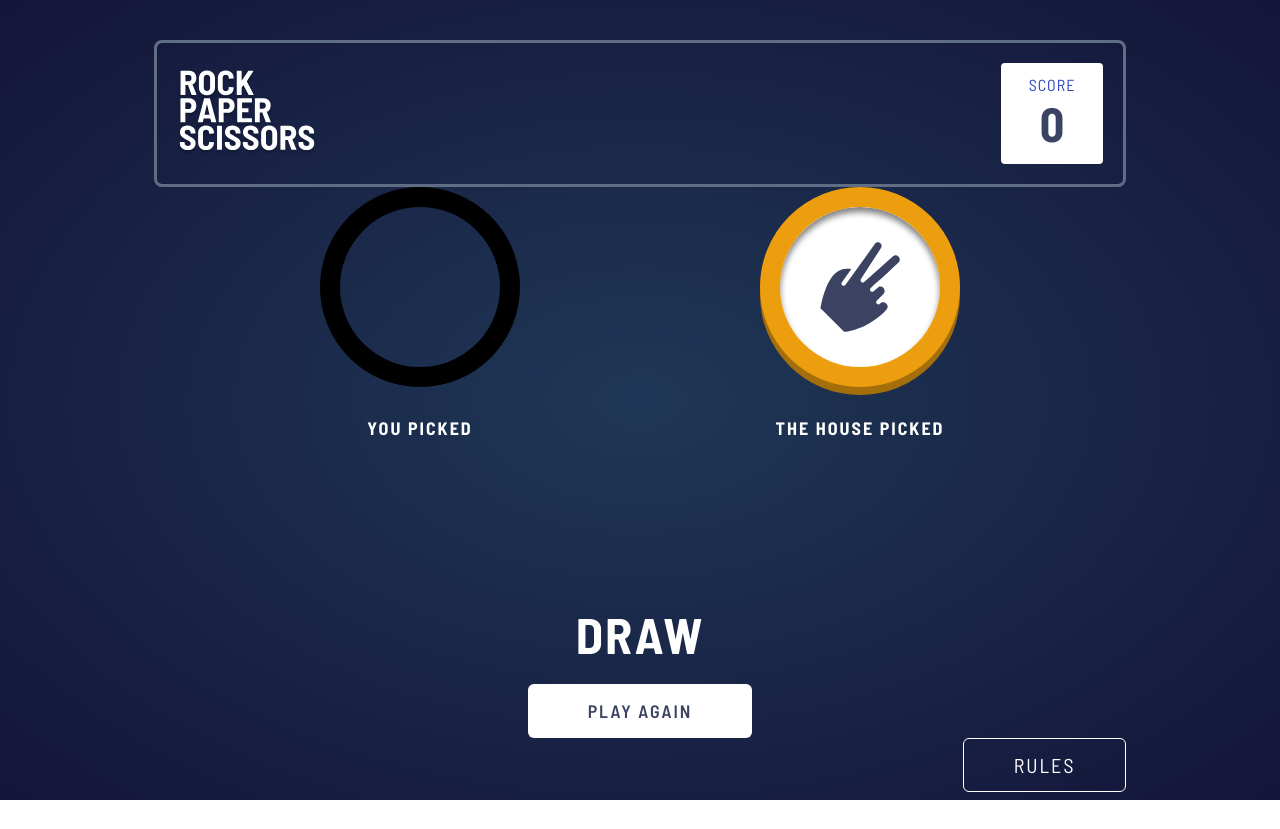
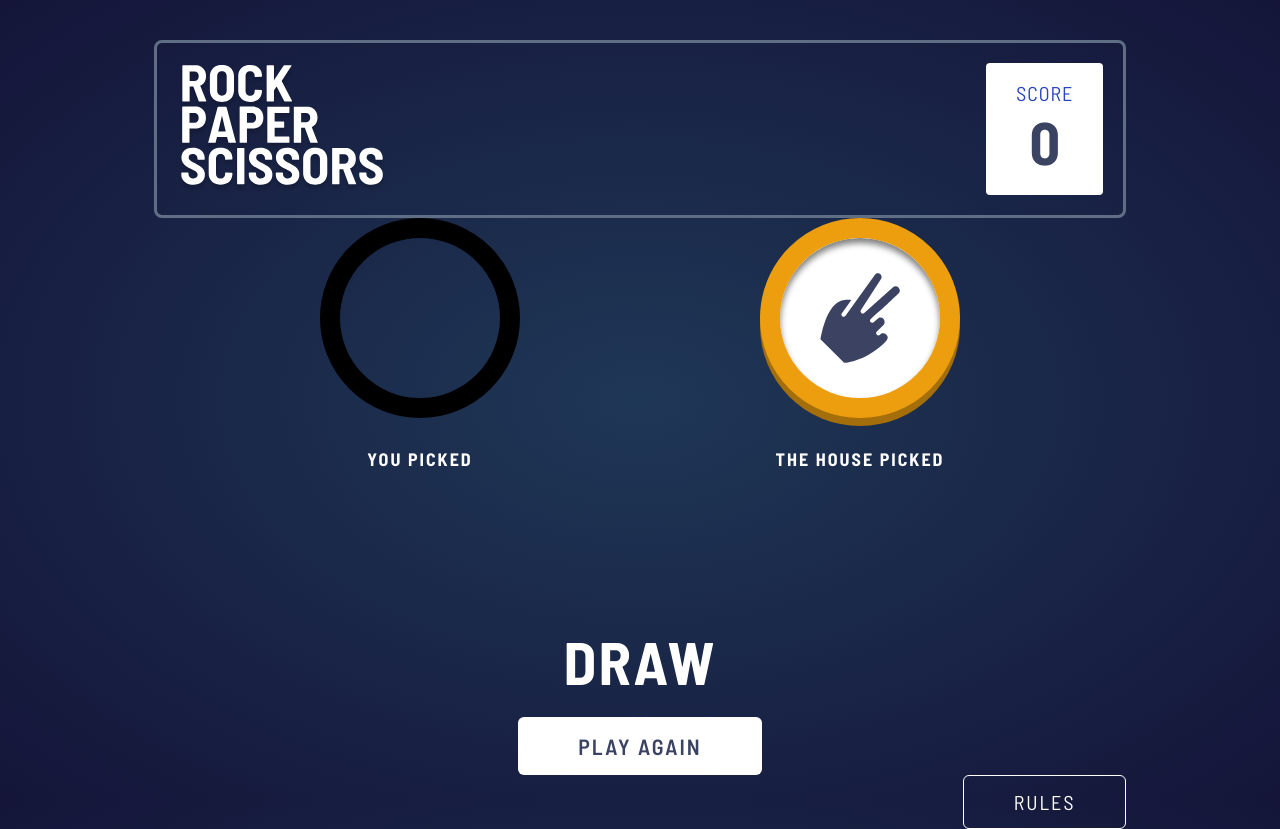
Before and after one commit to codyburley/rock-paper-scissors, a React (Create React App) app: page /result in a window 1280 px wide. Before the commit the page ends 800 px from the top, so only its background shows below. Built offline with nearby package versions, Linux system fonts and the light colour scheme.

Commit message:
fixed styles

```diff
--- a/src/App.js
+++ b/src/App.js
@@ -8,13 +8,10 @@ import useModal from './utility/useModal';
 import Modal from './components/Modal/Modal';
 import RulesButton from './components/RulesButton/RulesButton';
 
-
-function App() {
+const App = () => {
   const [score, setScore] = useState(0);
   const [playerChoice, setPlayerChoice] = useState('');
   const { isShowing, toggle } = useModal();
-
-  console.log(score)
 
   return (
     <div className="App">
--- a/src/components/Header/Header.scss
+++ b/src/components/Header/Header.scss
@@ -16,11 +16,19 @@
     padding: 2rem;
   }
 
+  @include desktop {
+    padding: 2rem;
+  }
+
   &__logo {
     width: 8rem;
 
     @include tablet {
       width: 14rem;
+    }
+
+    @include desktop {
+      width: 21rem;
     }
   }
 
@@ -35,6 +43,10 @@
     @include tablet {
       padding: 1.2rem 2.8rem;
     }
+
+    @include desktop {
+      padding: 1.8rem 3rem;
+    }
   }
 
   &__score-title {
@@ -43,6 +55,10 @@
 
     @include tablet {
       font-size: 1.6rem;
+    }
+
+    @include desktop {
+      font-size: 2rem;
     }
   }
 
@@ -54,5 +70,9 @@
     @include tablet {
       font-size: 4.8rem;
     }
+
+    @include desktop {
+      font-size: 6rem;
+    }
   }
 }
--- a/src/pages/Result/Result.scss
+++ b/src/pages/Result/Result.scss
@@ -105,6 +105,10 @@
     font-weight: 700;
     text-transform: uppercase;
     letter-spacing: 2px;
+
+    @include desktop {
+      font-size: 6rem;
+    }
   }
 
   &__play-again {
@@ -123,6 +127,10 @@
       font-size: 1.8rem;
     }
 
+    @include desktop {
+      font-size: 2.2rem;
+    }
+
     &:hover {
       opacity: 0.6;
     }
--- a/src/styles/partials/_mixins.scss
+++ b/src/styles/partials/_mixins.scss
@@ -59,7 +59,7 @@
   }
 
   @include desktop() {
-    margin-bottom: 15rem;
+    margin-bottom: 14rem;
   }
 }
 
```
Also changed, not shown: 1 other file (tests, documents, lock files or other folders).
